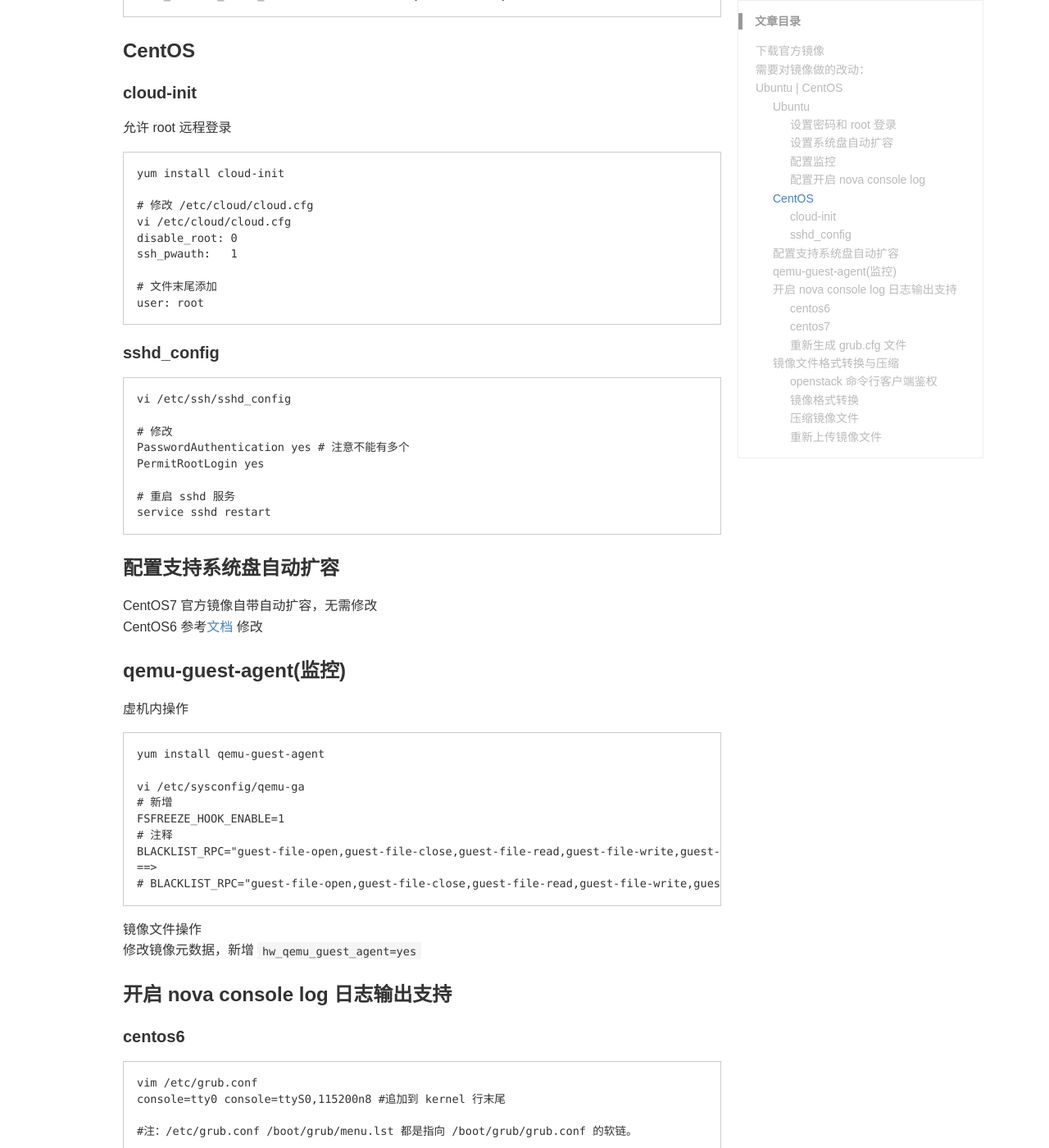
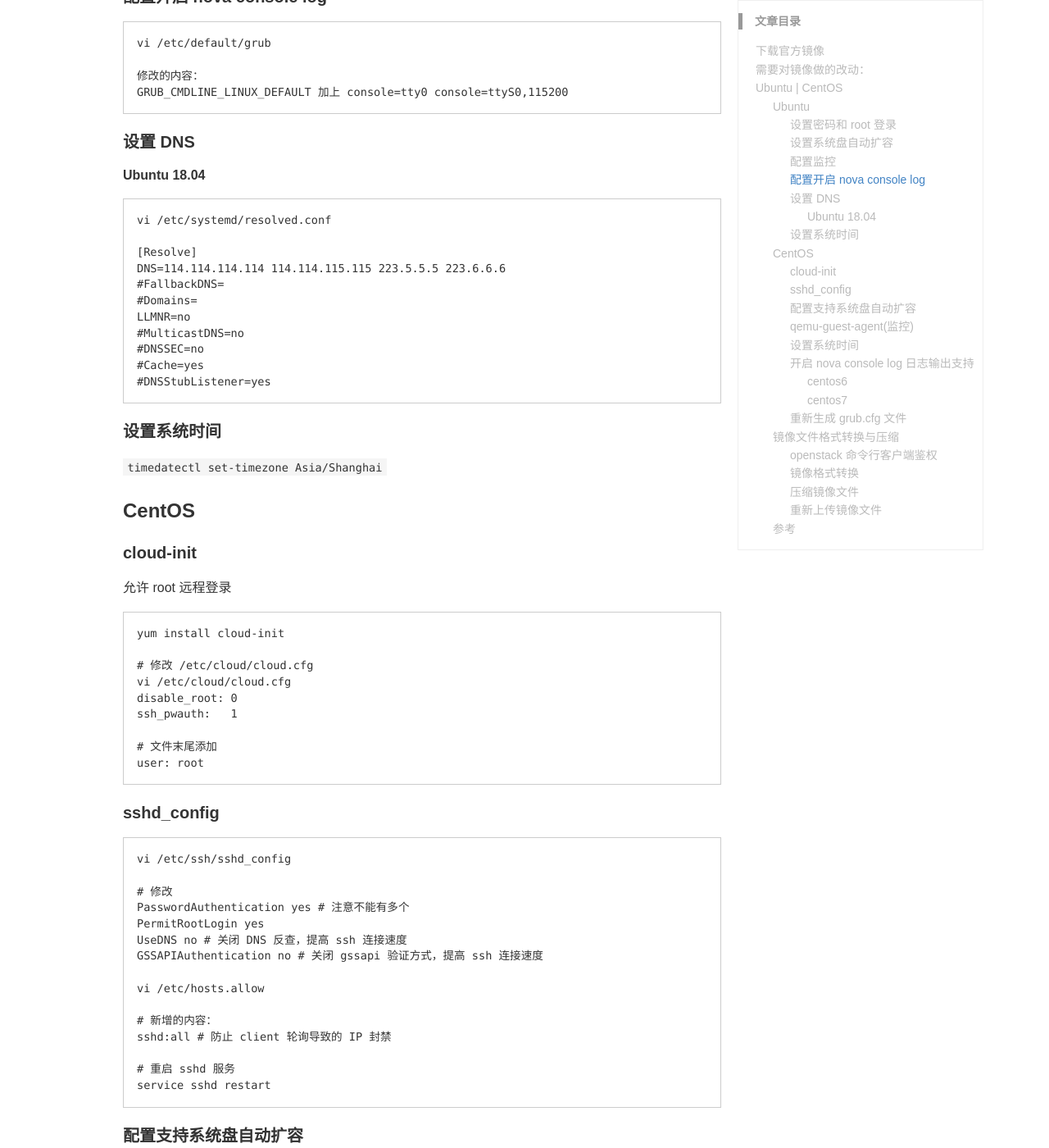
Before and after one commit to Lewinz/lewinz.github.io, a Jekyll site: the page built from _posts/2021-06-06-openstack-image-compress.md, in a window 1280 px wide and 1400 px high, scrolled down 1621 px. Shown: the whole window at 82% size. Built offline with Jekyll 4.4.1, drawn with Linux system fonts in a browser that asks for light colours; some web fonts are replaced; comment, search, counter and statistics services are not loaded; a style sheet for code colours, icons or effects is not loaded; some of the changed text lies outside the part shown.

Commit message:
update oepnstack image

````diff
--- a/_posts/2021-06-06-openstack-image-compress.md
+++ b/_posts/2021-06-06-openstack-image-compress.md
@@ -33,9 +33,15 @@
 修改 sshd_config
 ```sh
 vi /etc/ssh/sshd_config
-# 修改的内容：
+# 修改的内容
 PasswordAuthentication yes
 PermitRootLogin yes
+UseDNS no # 关闭 DNS 反查，提高 ssh 连接速度
+GSSAPIAuthentication no # 关闭 gssapi 验证方式，提高 ssh 连接速度
+
+vi /etc/hosts.allow
+# 新增的内容
+sshd:all # 防止 client 轮询导致的 IP 封禁
 ```
 重启 sshd 服务： `service sshd restart`
 #### 设置系统盘自动扩容
@@ -53,6 +59,25 @@
 修改的内容：
 GRUB_CMDLINE_LINUX_DEFAULT 加上 console=tty0 console=ttyS0,115200
 ```
+
+#### 设置 DNS
+##### Ubuntu 18.04
+``` sh
+vi /etc/systemd/resolved.conf
+
+[Resolve]
+DNS=114.114.114.114 114.114.115.115 223.5.5.5 223.6.6.6
+#FallbackDNS=
+#Domains=
+LLMNR=no
+#MulticastDNS=no
+#DNSSEC=no
+#Cache=yes
+#DNSStubListener=yes
+```
+
+#### 设置系统时间
+`timedatectl set-timezone Asia/Shanghai`
 
 ### CentOS
 #### cloud-init
@@ -76,16 +101,23 @@
 # 修改
 PasswordAuthentication yes # 注意不能有多个
 PermitRootLogin yes
+UseDNS no # 关闭 DNS 反查，提高 ssh 连接速度
+GSSAPIAuthentication no # 关闭 gssapi 验证方式，提高 ssh 连接速度
+
+vi /etc/hosts.allow
+
+# 新增的内容：
+sshd:all # 防止 client 轮询导致的 IP 封禁
 
 # 重启 sshd 服务
 service sshd restart
 ```
 
-### 配置支持系统盘自动扩容
+#### 配置支持系统盘自动扩容
 CentOS7 官方镜像自带自动扩容，无需修改
 CentOS6 参考[文档](https://ykfq.github.io/openstack/create-centos6-image-for-openstack) 修改
 
-### qemu-guest-agent(监控)
+#### qemu-guest-agent(监控)
 虚机内操作
 ```sh
 yum install qemu-guest-agent
@@ -102,8 +134,11 @@
 修改镜像元数据，新增
 `hw_qemu_guest_agent=yes`
 
-### 开启 nova console log 日志输出支持
-#### centos6
+#### 设置系统时间
+`timedatectl set-timezone Asia/Shanghai`
+
+#### 开启 nova console log 日志输出支持
+##### centos6
 ``` sh
 vim /etc/grub.conf
 console=tty0 console=ttyS0,115200n8 #追加到 kernel 行末尾
@@ -111,7 +146,7 @@
 #注：/etc/grub.conf /boot/grub/menu.lst 都是指向 /boot/grub/grub.conf 的软链。
 ```
 
-#### centos7
+##### centos7
 ``` sh
 vim /etc/default/grub
 删除 rhgb quiet 并追加 console=tty0 console=ttyS0,115200n8
@@ -129,7 +164,7 @@
 export OS_USERNAME=openstack_username
 export OS_PASSWORD=openstack_password
 export OS_TENANT_NAME=name
-export OS_AUTH_URL=https://qvm-wz.qiniu.com:5000/v3
+export OS_AUTH_URL=https://xxxxxx:5000/v3
 export OS_USER_DOMAIN_NAME=Default
 export OS_PROJECT_DOMAIN_NAME=Default
 export OS_IDENTITY_API_VERSION=3
@@ -145,9 +180,12 @@
 ``` sh
 # -- -18.5G 在原有镜像文件基础上压缩 18.5G
 # CentOS 镜像可能会出现压缩后转换格式 size 变很小，解决办法是压缩时减少压缩大小
-qemu-img resize test.raw -- -18.5G
+qemu-img resize -f raw --shrink centos.raw -- -5G
 ```
 #### 重新上传镜像文件
 ``` sh
-glance image-create --name Ubuntu --disk-format raw --container-format bare --property os_type="linux" --property os_distro="UbuntuServer16.04-64" --file test.qcow2
+glance image-create --name Ubuntu --disk-format qcow2 --container-format bare --property os_type="linux" --property os_distro="UbuntuServer16.04-64" --file test.qcow2
 ```
+
+### 参考
+[参考](https://github.com/guojy8993/blogs/blob/master/OpenStack%E9%95%9C%E5%83%8F(%E5%9F%BA%E4%BA%8ECentOS7)%E7%9A%84%E5%88%B6%E4%BD%9C%E4%B8%8E%E8%AF%B4%E6%98%8E)
````
